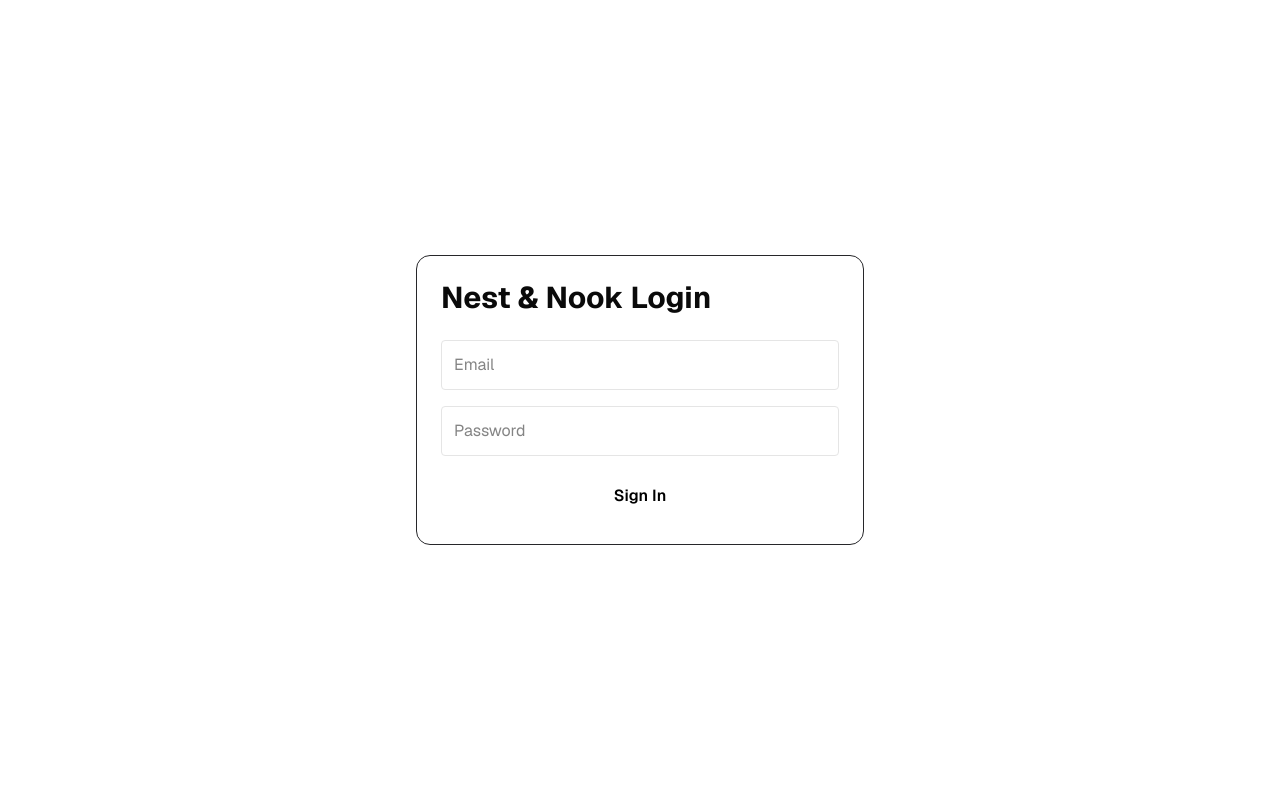
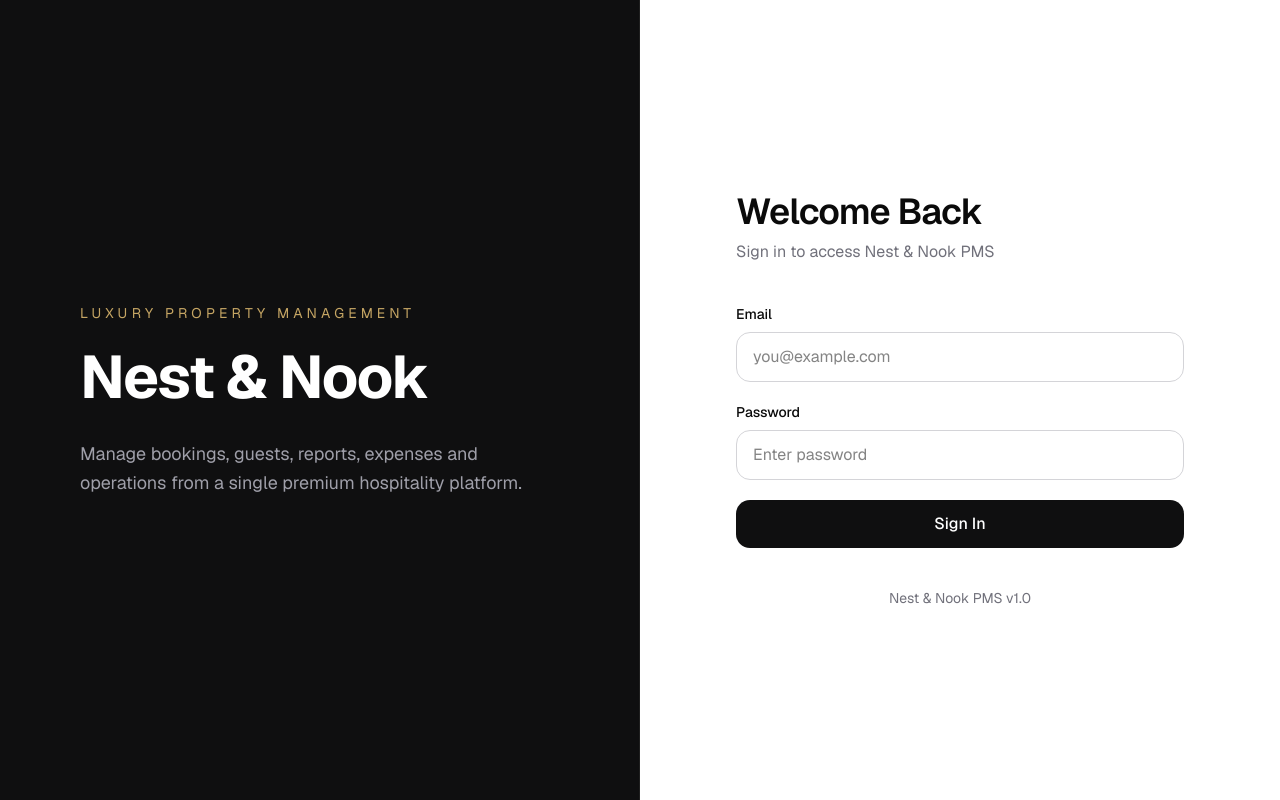
Before and after one commit to Farukh-Vijapurkar/nest-and-nook, a Next.js app: page /login in a window 1280 px wide. Built offline with nearby package versions, Linux system fonts and the light colour scheme.

Commit message:
Luxury UI redesign with premium dashboard, sidebar and login page

```diff
--- a/src/app/login/page.tsx
+++ b/src/app/login/page.tsx
@@ -14,7 +14,11 @@ export default function LoginPage() {
   const [loading, setLoading] =
     useState(false);
 
-  async function handleLogin() {
+  async function handleLogin(
+    e?: React.FormEvent
+  ) {
+    e?.preventDefault();
+
     setLoading(true);
 
     const { error } =
@@ -34,45 +38,147 @@ export default function LoginPage() {
   }
 
   return (
-    <div className="min-h-screen flex items-center justify-center">
+    <div className="min-h-screen grid lg:grid-cols-2">
 
-      <div className="w-full max-w-md border border-zinc-800 rounded-xl p-6">
+      {/* Left Branding Panel */}
 
-        <h1 className="text-3xl font-bold mb-6">
-          Nest & Nook Login
+      <div
+        className="
+          hidden
+          lg:flex
+          flex-col
+          justify-center
+          px-20
+          bg-[#0F0F10]
+          text-white
+          border-r
+          border-[#1F1F1F]
+        "
+      >
+
+        <div>
+
+          <p className="text-[#C6A664] uppercase tracking-[0.3em] text-sm">
+            Luxury Property Management
+          </p>
+
+          <h1 className="mt-6 text-6xl font-bold tracking-tight">
+            Nest & Nook
           </h1>
 
-        <div className="flex flex-col gap-4">
+          <p className="mt-8 text-zinc-400 text-lg leading-relaxed max-w-lg">
+            Manage bookings, guests, reports,
+            expenses and operations from a
+            single premium hospitality platform.
+          </p>
+
+        </div>
+
+      </div>
+
+      {/* Right Login Panel */}
+
+      <div className="flex items-center justify-center bg-white p-8">
+
+        <div className="w-full max-w-md">
+
+          <div className="mb-10">
+
+            <h2 className="text-4xl font-semibold tracking-tight">
+              Welcome Back
+            </h2>
+
+            <p className="text-zinc-500 mt-2">
+              Sign in to access Nest & Nook PMS
+            </p>
+
+          </div>
+
+          {/* Form */}
+
+          <form
+            onSubmit={handleLogin}
+            className="space-y-5"
+          >
+
+            <div>
+
+              <label className="block text-sm font-medium mb-2">
+                Email
+              </label>
 
               <input
-            className="border p-3 rounded bg-transparent"
-            placeholder="Email"
                 type="email"
                 value={email}
                 onChange={(e) =>
                   setEmail(e.target.value)
                 }
+                placeholder="you@example.com"
+                className="
+                  w-full
+                  rounded-xl
+                  border
+                  border-zinc-300
+                  px-4
+                  py-3
+                  outline-none
+                  focus:border-[#C6A664]
+                "
               />
 
+            </div>
+
+            <div>
+
+              <label className="block text-sm font-medium mb-2">
+                Password
+              </label>
+
               <input
-            className="border p-3 rounded bg-transparent"
-            placeholder="Password"
                 type="password"
                 value={password}
                 onChange={(e) =>
                   setPassword(e.target.value)
                 }
+                placeholder="Enter password"
+                className="
+                  w-full
+                  rounded-xl
+                  border
+                  border-zinc-300
+                  px-4
+                  py-3
+                  outline-none
+                  focus:border-[#C6A664]
+                "
               />
 
+            </div>
+
             <button
-            onClick={handleLogin}
+              type="submit"
               disabled={loading}
-            className="bg-white text-black p-3 rounded font-semibold"
+              className="
+                w-full
+                rounded-xl
+                bg-[#0F0F10]
+                text-white
+                py-3
+                font-medium
+                hover:bg-[#1A1A1A]
+                transition
+              "
             >
               {loading
                 ? "Signing In..."
                 : "Sign In"}
             </button>
+
+          </form>
+
+          <div className="mt-10 text-center text-sm text-zinc-500">
+            Nest & Nook PMS v1.0
+          </div>
 
         </div>
 
--- a/src/app/page.tsx
+++ b/src/app/page.tsx
@@ -85,6 +85,20 @@ export default function Home() {
   const profit =
     revenue - totalExpenses;
 
+  const occupancy =
+    bookings.length > 0
+      ? Math.round(
+          (
+            bookings.filter(
+              (b) =>
+                b.status === "confirmed" ||
+                b.status === "checked_in"
+            ).length /
+            bookings.length
+          ) * 100
+        )
+      : 0;
+
   // STEP 1 — sum guest_count instead of using bookings.length
   const totalGuests =
     bookings.reduce(
@@ -93,14 +107,15 @@ export default function Home() {
       0
     );
 
-  const chartData = [
-    { month: "Jan", revenue: 4000 },
-    { month: "Feb", revenue: 7000 },
-    { month: "Mar", revenue: 10000 },
-    { month: "Apr", revenue: 18000 },
-    { month: "May", revenue: 13500 },
-    { month: "Jun", revenue: 22000 },
-  ];
+  const chartData =
+  bookings.length > 0
+    ? bookings.map((booking, index) => ({
+        month: `B${index + 1}`,
+        revenue: Number(
+          booking.total_amount || 0
+        ),
+      }))
+    : [];
 
   return (
     <div className="p-10 space-y-8">
@@ -110,20 +125,17 @@ export default function Home() {
       <div
         className="
           rounded-3xl
-          bg-gradient-to-r
-          from-violet-600
-          via-purple-600
-          to-indigo-600
+          bg-zinc-900
           p-8
           text-white
-          shadow-xl
+          shadow-sm
         "
       >
-        <h1 className="text-5xl font-bold">
-          Welcome back, Farukh! 👋
+        <h1 className="text-4xl font-semibold tracking-tight">
+          Welcome back, Farukh!
         </h1>
 
-        <p className="mt-3 text-violet-100 text-lg">
+        <p className="mt-3 text-zinc-300">
           Here's what's happening at Nest & Nook today.
         </p>
       </div>
@@ -149,9 +161,9 @@ export default function Home() {
 
               </div>
 
-              <div className="bg-violet-100 p-4 rounded-2xl">
+              <div className="bg-[#F5F1E8] p-4 rounded-2xl">
                 <IndianRupee
-                  className="text-violet-600"
+                  className="text-[#C6A664]"
                   size={28}
                 />
               </div>
@@ -178,9 +190,9 @@ export default function Home() {
 
               </div>
 
-              <div className="bg-blue-100 p-4 rounded-2xl">
+              <div className="bg-[#F5F1E8] p-4 rounded-2xl">
                 <CalendarDays
-                  className="text-blue-600"
+                  className="text-[#C6A664]"
                   size={28}
                 />
               </div>
@@ -207,9 +219,9 @@ export default function Home() {
 
               </div>
 
-              <div className="bg-green-100 p-4 rounded-2xl">
+              <div className="bg-[#F5F1E8] p-4 rounded-2xl">
                 <TrendingUp
-                  className="text-green-600"
+                  className="text-[#C6A664]"
                   size={28}
                 />
               </div>
@@ -237,9 +249,9 @@ export default function Home() {
 
               </div>
 
-              <div className="bg-orange-100 p-4 rounded-2xl">
+              <div className="bg-[#F5F1E8] p-4 rounded-2xl">
                 <Users
-                  className="text-orange-600"
+                  className="text-[#C6A664]"
                   size={28}
                 />
               </div>
@@ -286,13 +298,13 @@ export default function Home() {
 
                       <stop
                         offset="5%"
-                        stopColor="#8b5cf6"
+                        stopColor="#334155"
                         stopOpacity={0.5}
                       />
 
                       <stop
                         offset="95%"
-                        stopColor="#8b5cf6"
+                        stopColor="#334155"
                         stopOpacity={0}
                       />
 
@@ -307,7 +319,7 @@ export default function Home() {
                   <Area
                     type="monotone"
                     dataKey="revenue"
-                    stroke="#8b5cf6"
+                    stroke="#334155"
                     fill="url(#revenueGradient)"
                   />
 
@@ -333,8 +345,8 @@ export default function Home() {
 
             <div className="text-center">
 
-              <div className="text-7xl font-bold text-violet-600">
-                84%
+              <div className="text-6xl font-bold text-slate-900">
+                {occupancy}%
               </div>
 
               <p className="mt-4 text-muted-foreground">
@@ -363,7 +375,12 @@ export default function Home() {
 
           <CardContent>
 
-            {bookings.slice(0, 5).map((booking) => (
+            {bookings.length === 0 ? (
+              <p className="text-muted-foreground">
+                No upcoming check-ins
+              </p>
+            ) : (
+              bookings.slice(0, 5).map((booking) => (
 
                 <div
                   key={booking.id}
@@ -393,7 +410,8 @@ export default function Home() {
 
                 </div>
 
-            ))}
+              ))
+            )}
 
           </CardContent>
 
--- a/src/components/Sidebar.tsx
+++ b/src/components/Sidebar.tsx
@@ -1,6 +1,7 @@
 "use client";
 
 import Link from "next/link";
+import { usePathname } from "next/navigation";
 import {
   LayoutDashboard,
   BookOpen,
@@ -14,90 +15,140 @@ import {
 import { supabase } from "@/lib/supabase";
 
 export default function Sidebar() {
+  const pathname = usePathname();
+
   async function handleLogout() {
     await supabase.auth.signOut();
     window.location.href = "/login";
   }
 
+  const menuItems = [
+    {
+      name: "Dashboard",
+      href: "/",
+      icon: LayoutDashboard,
+    },
+    {
+      name: "Bookings",
+      href: "/bookings",
+      icon: BookOpen,
+    },
+    {
+      name: "Guests",
+      href: "/guests",
+      icon: Users,
+    },
+    {
+      name: "Calendar",
+      href: "/calendar",
+      icon: CalendarDays,
+    },
+    {
+      name: "Expenses",
+      href: "/expenses",
+      icon: Receipt,
+    },
+    {
+      name: "Reports",
+      href: "/reports",
+      icon: BarChart3,
+    },
+  ];
+
   return (
-    <aside className="w-72 min-h-screen bg-gradient-to-b from-slate-950 via-slate-900 to-slate-950 border-r border-slate-800 text-white flex flex-col">
+    <aside className="w-72 min-h-screen bg-[#0F0F10] border-r border-[#1F1F1F] text-white flex flex-col">
 
-      {/* Logo Section */}
-      <div className="p-8 border-b border-slate-800">
-        <h1 className="text-3xl font-bold">
+      {/* Logo */}
+      <div className="p-8 border-b border-[#1F1F1F]">
+
+        <h1 className="text-3xl font-bold tracking-tight text-white">
           Nest & Nook
         </h1>
 
-        <p className="text-slate-400 text-sm mt-2">
-          Property Management System
+        <p className="text-[#C6A664] text-sm mt-2">
+          Luxury Property Management
         </p>
+
       </div>
 
       {/* Navigation */}
       <nav className="flex-1 p-4">
 
-        <Link
-          href="/"
-          className="flex items-center gap-3 px-4 py-3 rounded-xl hover:bg-slate-800 transition mb-2"
-        >
-          <LayoutDashboard size={20} />
-          <span>Dashboard</span>
-        </Link>
+        {menuItems.map((item) => {
+          const Icon = item.icon;
 
-        <Link
-          href="/bookings"
-          className="flex items-center gap-3 px-4 py-3 rounded-xl hover:bg-slate-800 transition mb-2"
-        >
-          <BookOpen size={20} />
-          <span>Bookings</span>
-        </Link>
+          const active =
+            pathname === item.href;
 
-        <Link
-          href="/guests"
-          className="flex items-center gap-3 px-4 py-3 rounded-xl hover:bg-slate-800 transition mb-2"
-        >
-          <Users size={20} />
-          <span>Guests</span>
-        </Link>
-
-        <Link
-          href="/calendar"
-          className="flex items-center gap-3 px-4 py-3 rounded-xl hover:bg-slate-800 transition mb-2"
-        >
-          <CalendarDays size={20} />
-          <span>Calendar</span>
-        </Link>
-
-        <Link
-          href="/expenses"
-          className="flex items-center gap-3 px-4 py-3 rounded-xl hover:bg-slate-800 transition mb-2"
-        >
-          <Receipt size={20} />
-          <span>Expenses</span>
-        </Link>
-
-        <Link
-          href="/reports"
-          className="flex items-center gap-3 px-4 py-3 rounded-xl hover:bg-slate-800 transition mb-2"
-        >
-          <BarChart3 size={20} />
-          <span>Reports</span>
-        </Link>
+          return (
+            <Link
+              key={item.href}
+              href={item.href}
+              className={`
+                flex
+                items-center
+                gap-3
+                px-4
+                py-3
+                rounded-xl
+                mb-2
+                transition-all
+                duration-200
+                ${
+                  active
+                    ? `
+                      bg-[#C6A664]/10
+                      border
+                      border-[#C6A664]/20
+                      text-[#C6A664]
+                    `
+                    : `
+                      text-zinc-300
+                      hover:bg-white/5
+                      hover:text-white
+                    `
+                }
+              `}
+            >
+              <Icon size={20} />
+              <span className="font-medium">
+                {item.name}
+              </span>
+            </Link>
+          );
+        })}
 
       </nav>
 
       {/* Footer */}
-      <div className="p-4 border-t border-slate-800">
+      <div className="p-4 border-t border-[#1F1F1F]">
 
         <button
           onClick={handleLogout}
-          className="flex items-center gap-3 px-4 py-3 rounded-xl w-full bg-red-500/10 hover:bg-red-500/20 text-red-300 transition"
+          className="
+            flex
+            items-center
+            gap-3
+            px-4
+            py-3
+            rounded-xl
+            w-full
+            bg-[#18181B]
+            border
+            border-[#27272A]
+            text-zinc-300
+            hover:bg-[#232326]
+            hover:text-[#C6A664]
+            transition
+          "
         >
           <LogOut size={18} />
-          <span>Logout</span>
+          <span>
+            Logout
+          </span>
         </button>
 
-        <div className="mt-4 text-xs text-slate-500">
+        <div className="mt-5 text-xs text-zinc-500">
           Nest & Nook PMS v1.0
         </div>
 
```
Lines whose indentation alone changed are shown as unchanged.
